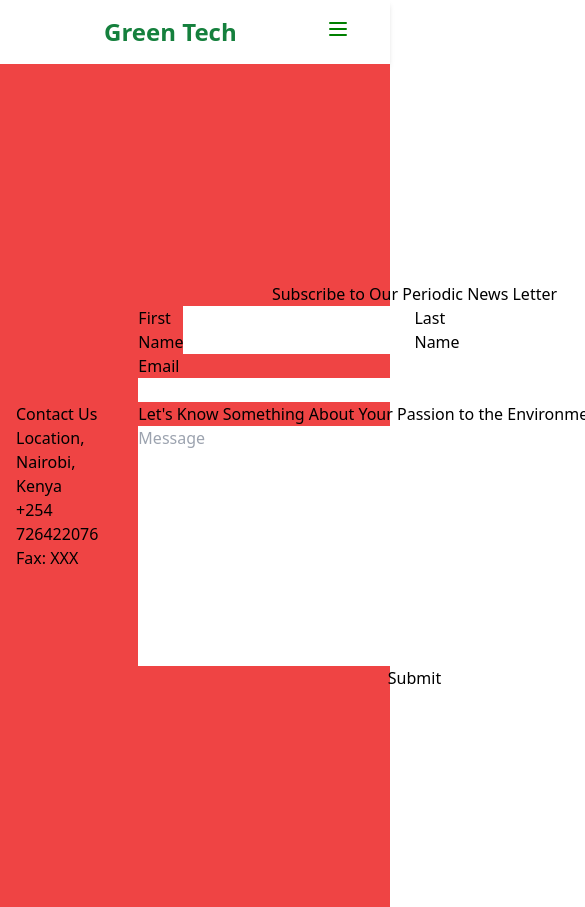
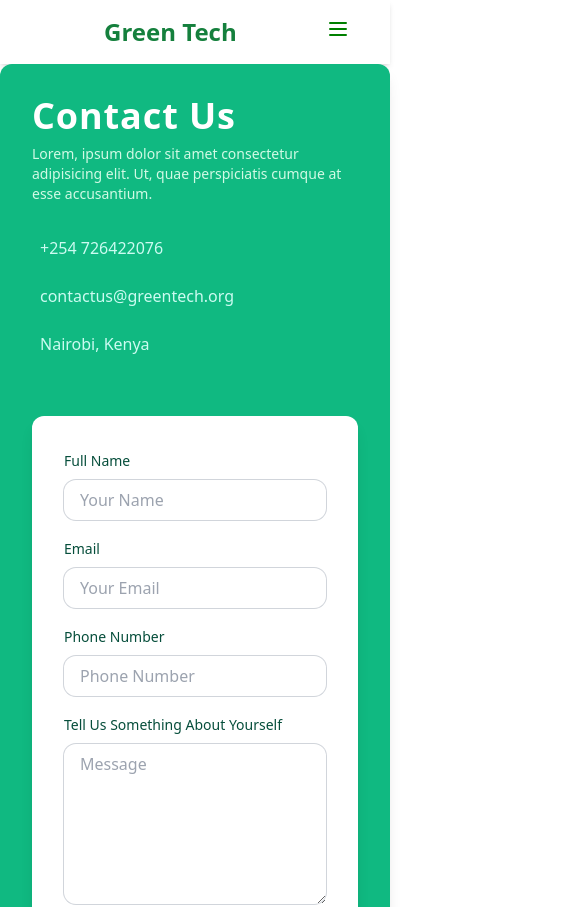
Before and after one commit to kelvin-od/Behavioral-Climate, a React (Create React App) app: page /contactus in a window 390 px wide. Shown: the top 907 px of the page, 585 px wide, since content can reach past the window. Built offline with nearby package versions, Linux system fonts and the light colour scheme.

Commit message:
updated the contactus page form and while at it made it mobile responsive

```diff
--- a/public/index.html
+++ b/public/index.html
@@ -26,6 +26,6 @@
   <body>
     <noscript>You need to enable JavaScript to run this app.</noscript>
     <div id="root"></div>
-
+    <script type="module" src="https://unpkg.com/ionicons@7.1.0/dist/ionicons/ionicons.esm.js"></script>
   </body>
 </html>
--- a/src/pages/ContactUs.jsx
+++ b/src/pages/ContactUs.jsx
@@ -1,34 +1,93 @@
 import React from 'react'
 import Footer from '../components/Footer';
 import Bottomfooter from '../components/Bottomfooter';
+import { Link }from 'react-router-dom'
 
 const ContactUs = () => {
   return (
     <>
-      <div className=' bg-red-500 flex flex-row gap-10 items-center h-screen w-full p-4'>
-        <div className='w-1/4 '>
-          <h2> Contact Us </h2>
-          <p>Location, <span>Nairobi, Kenya</span></p>
-          <p>+254 726422076</p>
-          <p>Fax: XXX </p>
-        </div>
-        <div className='w-'>
-          <fieldset className='flex flex-col items-center'>
-            <label htmlFor="">Subscribe to Our Periodic News Letter</label>
-            <form action="" className='flex flex-col'>
-              <div className='flex col'>
-                <label htmlFor="">First Name</label>
-                <input type="text" />
-                <label htmlFor="">Last Name</label>
-                <input type="text" />
+    {/* two colum contact page styling */}
+      <div className='flex w-full min-h-screen justify-center items-center'>
+        <div className='bg-emerald-500 w-full max-w-4xl p-8 rounded-xl
+                        shadow-lg text-white flex flex-col space-y-7
+                        md:flex-row md:space-x-6 md:space-y-0 sm:p-12
+                        '>
+          <div className='flex flex-col justify-between space-y-8'>
+            <div>
+              <h1 className='font-bold text-4xl tracking-wide'>
+                Contact Us
+              </h1>
+              <p className='pt-2 text-emerald-100 text-sm'>
+                Lorem, ipsum dolor sit amet consectetur adipisicing elit.
+                Ut, quae perspiciatis cumque at esse accusantium.
+              </p>
+            </div>
+            <div className='flex flex-col space-y-6 text-teal-100'>
+              <div className='inline-flex space-x-2 items-center'>
+                <ion-icon name="call" className='text-teal-100 text-xl'></ion-icon>
+                <span>+254 726422076</span>
               </div>
-              <label htmlFor="">Email</label>
-              <input type="email" />
-              <label htmlFor="">Let's Know Something About Your Passion to the Environment</label>
-              <textarea name="" id="" cols="10" rows="10" placeholder='Message' typeof='text'></textarea>
-              <button>Submit</button>
-            </form>
-          </fieldset>
+              <div className='inline-flex space-x-2 items-center'>
+                <ion-icon name="mail" className='text-teal-100 text-xl'></ion-icon>
+                <span>contactus@greentech.org</span>
+              </div>
+              <div className='inline-flex space-x-2 items-center'>
+                <ion-icon name="location" className='text-teal-100 text-xl'></ion-icon>
+                <span>Nairobi, Kenya</span>
+              </div>
+            </div>
+            <div className='inline-flex space-x-3 items-center text-lg text-teal-100'>
+              {/* Social Media icon links */}
+              <Link to=''>
+                <ion-icon name='logo-facebook'></ion-icon>
+              </Link>
+              <Link to=''>
+                <ion-icon name='logo-twitter'></ion-icon>
+              </Link>
+              <Link to=''>
+                <ion-icon name='logo-youtube'></ion-icon>
+              </Link>
+              <Link to=''>
+                <ion-icon name='logo-instagram'></ion-icon>
+              </Link>
+            </div>
+          </div>
+          <div>
+            <div className='bg-white rounded-xl shadow-lg p-8 text-emerald-900 md:w-150'>
+              <form action="" className='flex flex-col space-y-4'>
+                <div>
+                  <label htmlFor="" className='text-sm'>Full Name</label>
+                  <input
+                  type="text"
+                  className='ring-1 ring-gray-300 rounded-xl w-full px-4 py-2 mt-2 outline-none focus:ring-2 focus:ring-cyan-700'
+                  placeholder='Your Name'/>
+                </div>
+              <div>
+                  <label htmlFor="" className='text-sm'>Email</label>
+                  <input
+                  type="email"
+                  className='ring-1 ring-gray-300 rounded-xl w-full px-4 py-2 mt-2 outline-none focus:ring-2 focus:ring-cyan-700'
+                  placeholder='Your Email'/>
+                </div>
+                <div>
+                  <label htmlFor="" className='text-sm'>Phone Number</label>
+                  <input
+                  type="number"
+                  className='ring-1 ring-gray-300 rounded-xl w-full px-4 py-2 mt-2 outline-none focus:ring-2 focus:ring-cyan-700'
+                  placeholder='Phone Number'/>
+                </div>
+                <div>
+                <label htmlFor="" className='text-sm'>Tell Us Something About Yourself</label>
+                  <textarea
+                  type="text"
+                  rows='6'
+                  className='ring-1 ring-gray-300 rounded-xl w-full px-4 py-2 mt-2 outline-none focus:ring-2 focus:ring-cyan-700'
+                  placeholder='Message'></textarea>
+                </div>
+                <button className='inline-block self-end bg-emerald-800 text-white font-bold rounded-lg px-6 py-2 uppercase text-sm'>Submit</button>
+              </form>
+            </div>
+          </div>
         </div>
       </div>
       <Footer />
--- a/tailwind.config.js
+++ b/tailwind.config.js
@@ -1,10 +1,17 @@
 /** @type {import('tailwindcss').Config} */
+// const colors = require('tailwindcss/colors')
 module.exports = {
   content: [
     "./src/**/*.{js,jsx,ts,tsx}",
   ],
   theme: {
-    extend: {},
+    extend: {
+      colors: {
+        // 'emerald': colors.emerald,
+        // 'teal': colors.teal,
+        // 'cyan': colors.cyan
+      }
+    },
   },
   plugins: [],
 }
```
